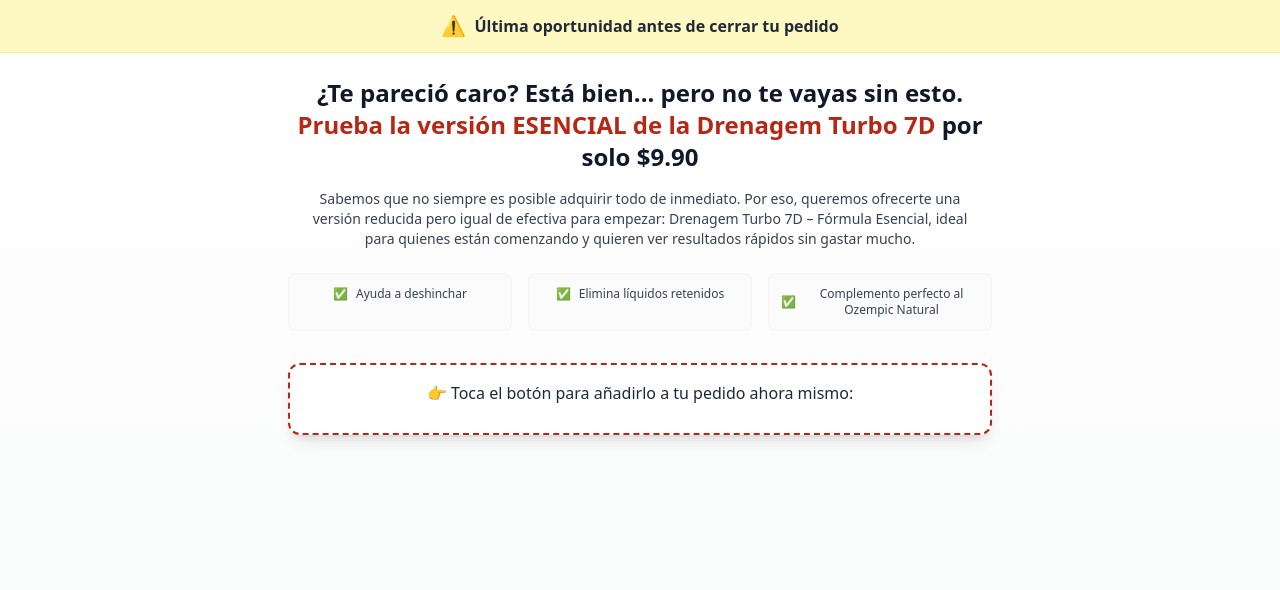
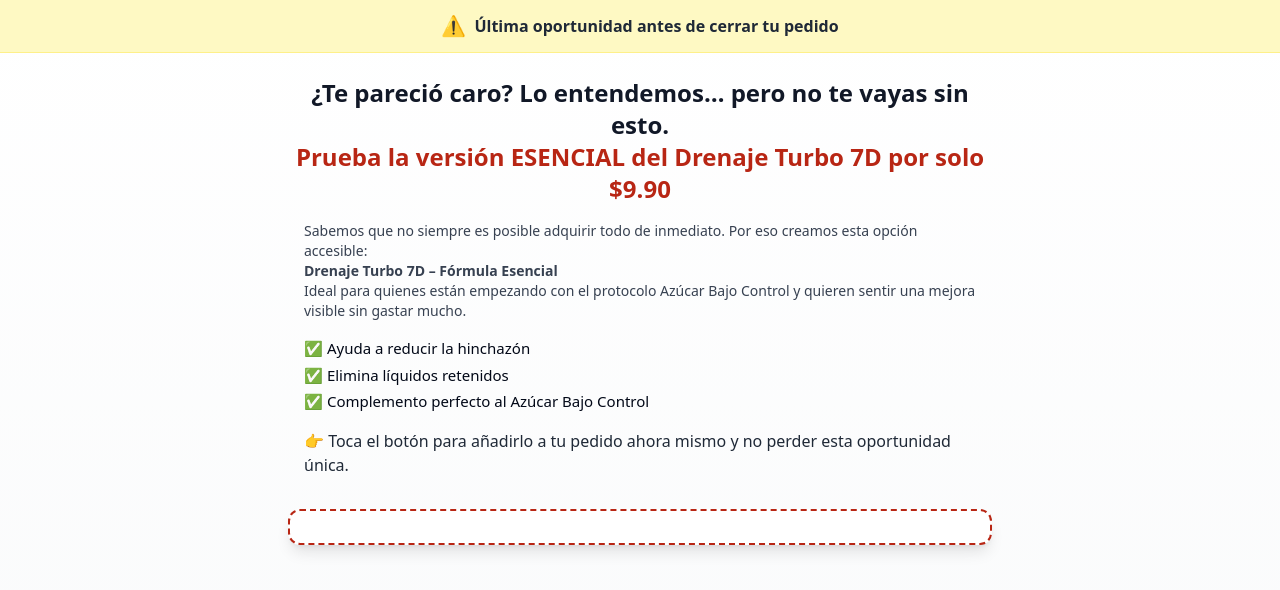
Before and after one commit to dom-pages/memorion, a React (Vite) app: page /casiladown in a window 1280 px wide. Shown: the top 590 px of the page. Built offline with nearby package versions, Linux system fonts and the light colour scheme.

Commit message:
Melhoria upsell e downsell

```diff
--- a/src/pages/Casiladown.tsx
+++ b/src/pages/Casiladown.tsx
@@ -45,49 +45,27 @@ const Casiladown = () => {
       </div>
 
       <main className="max-w-3xl mx-auto px-4 sm:px-6 lg:px-8 py-6">
-        <div className="text-center mb-8">
-          <h1 className="text-xl md:text-2xl font-bold text-gray-900 mb-4 leading-tight">
-            ¿Te pareció caro? Está bien... pero no te vayas sin esto.
-            <br />
-            <span className="text-salud-red">Prueba la versión ESENCIAL de la Drenagem Turbo 7D</span> por solo $9.90
+        <div className="mb-8">
+          <h1 className="text-xl md:text-2xl font-bold text-gray-900 mb-4 leading-tight text-center">
+            ¿Te pareció caro? Lo entendemos… pero no te vayas sin esto.<br />
+            <span className="text-salud-red">Prueba la versión ESENCIAL del Drenaje Turbo 7D por solo $9.90</span>
           </h1>
-
-          <p className="text-sm text-gray-700 max-w-2xl mx-auto mb-6">
-            Sabemos que no siempre es posible adquirir todo de inmediato.
-            Por eso, queremos ofrecerte una versión reducida pero igual de efectiva para empezar:
-            Drenagem Turbo 7D – Fórmula Esencial, ideal para quienes están comenzando y quieren ver resultados rápidos sin gastar mucho.
+          <p className="text-sm text-gray-700 max-w-2xl mx-auto mb-4 text-left">
+            Sabemos que no siempre es posible adquirir todo de inmediato. Por eso creamos esta opción accesible:<br />
+            <span className="font-bold">Drenaje Turbo 7D – Fórmula Esencial</span><br />
+            Ideal para quienes están empezando con el protocolo Azúcar Bajo Control y quieren sentir una mejora visible sin gastar mucho.
           </p>
-
-          <div className="grid grid-cols-1 md:grid-cols-3 gap-4 max-w-3xl mx-auto mb-8">
-            <div className="bg-gray-50/50 rounded-lg p-3 border border-gray-100">
-              <div className="flex items-center justify-center gap-2">
-                <span className="text-green-500 text-xs">✅</span>
-                <span className="text-gray-700 text-xs">Ayuda a deshinchar</span>
-              </div>
-            </div>
-
-            <div className="bg-gray-50/50 rounded-lg p-3 border border-gray-100">
-              <div className="flex items-center justify-center gap-2">
-                <span className="text-green-500 text-xs">✅</span>
-                <span className="text-gray-700 text-xs">Elimina líquidos retenidos</span>
-              </div>
-            </div>
-
-            <div className="bg-gray-50/50 rounded-lg p-3 border border-gray-100">
-              <div className="flex items-center justify-center gap-2">
-                <span className="text-green-500 text-xs">✅</span>
-                <span className="text-gray-700 text-xs">Complemento perfecto al Ozempic Natural</span>
-              </div>
-            </div>
-          </div>
+          <ul className="list-none pl-0 space-y-1 text-[15px] mb-4 text-left max-w-2xl mx-auto">
+            <li>✅ Ayuda a reducir la hinchazón</li>
+            <li>✅ Elimina líquidos retenidos</li>
+            <li>✅ Complemento perfecto al Azúcar Bajo Control</li>
+          </ul>
+          <p className="text-base text-gray-800 font-medium text-left max-w-2xl mx-auto">
+            👉 Toca el botón para añadirlo a tu pedido ahora mismo y no perder esta oportunidad única.
+          </p>
         </div>
-
         <div className="bg-white border-2 border-dashed border-salud-red rounded-xl p-4 mb-8 shadow-lg">
           <div className="text-center">
-            <p className="text-base text-gray-800 mb-3 font-medium">
-              👉 Toca el botón para añadirlo a tu pedido ahora mismo:
-            </p>
-
             {/* Container do Hotmart */}
             <div className="overflow-hidden">
               <div id="hotmart-sales-funnel" className="w-full" style={{ maxWidth: '100%' }}></div>
--- a/src/pages/Casilaup.tsx
+++ b/src/pages/Casilaup.tsx
@@ -47,38 +47,36 @@ const Casilaup = () => {
       <main className="max-w-3xl mx-auto px-4 sm:px-6 lg:px-8 py-6">
         <div className="text-center mb-8">
           <h1 className="text-xl md:text-2xl font-bold text-gray-900 mb-4 leading-tight">
-            Multiplica tus resultados con solo un paso adicional:
+            Multiplica tus resultados con un solo paso adicional:
             <br />
-            <span className="text-salud-red">Activa la "Drenagem Turbo 7D"</span> y potencia tu pérdida de peso desde el primer día
+            <span className="text-salud-red">Activa el “Drenaje Turbo 7D” y acelera el equilibrio de tu metabolismo desde el primer día.</span>
           </h1>
-
           <p className="text-sm text-gray-700 max-w-2xl mx-auto mb-4">
-            Aunque ya garantizaste tu frasco de Ozempic Natural, la mayoría de nuestros usuarios aceleraron sus resultados combinándolo con la fórmula exclusiva Drenagem Turbo 7D.
+            Aunque ya aseguraste tu acceso al protocolo Azúcar Bajo Control, la mayoría de nuestros usuarios han conseguido resultados más rápidos y sensación de ligereza inmediata al combinarlo con la fórmula exclusiva Drenaje Turbo 7D.
           </p>
-
-          <p className="text-sm text-gray-700 max-w-2xl mx-auto">
-            Esta fórmula actúa como un drenaje linfático natural, ayudando a eliminar líquidos retenidos, reducir la hinchazón abdominal y activar la quema de grasa estancada.
+          <p className="text-sm text-gray-700 max-w-2xl mx-auto mb-4">
+            Este drenaje natural ayuda a:
+            <br />💧 Eliminar líquidos retenidos
+            <br />🥵 Reducir la hinchazón abdominal
+            <br />🔥 Activar la desinflamación metabólica que impide controlar el azúcar correctamente
           </p>
         </div>
-
         <div className="bg-white border-2 border-dashed border-salud-red rounded-xl p-4 mb-8 shadow-lg">
           <div className="text-center">
             <div className="flex items-center justify-center text-base font-bold text-gray-400 line-through mb-1">
               <span className="mr-2">💥</span>
-              Precio normal: $39
+              Precio regular: $99.90
             </div>
             <div className="text-2xl font-bold text-salud-red mb-1">
               <span className="mr-2">🎁</span>
-              Hoy solo para nuevos usuarios: $19.90
+              HOY solo para nuevos usuarios: $19.90
             </div>
-            <div className="text-sm text-gray-600 font-medium mb-4">
-              ¡Solo disponible en esta página y por única vez!
+            <div className="text-sm text-red-600 font-bold mb-4">
+              🛑 Oferta única, disponible únicamente en esta página
             </div>
-
             <p className="text-base text-gray-800 mb-3 font-medium">
-              👉 Toca el botón para añadirlo a tu pedido ahora mismo:
+              👉 Toca el botón para añadirlo a tu pedido ahora mismo y comenzar más liviano(a)
             </p>
-
             {/* Container do Hotmart */}
             <div className="overflow-hidden">
               <div id="hotmart-sales-funnel" className="w-full" style={{ maxWidth: '100%' }}></div>
```
